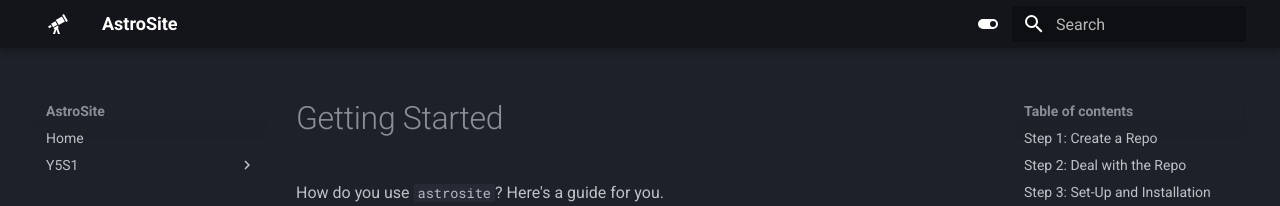
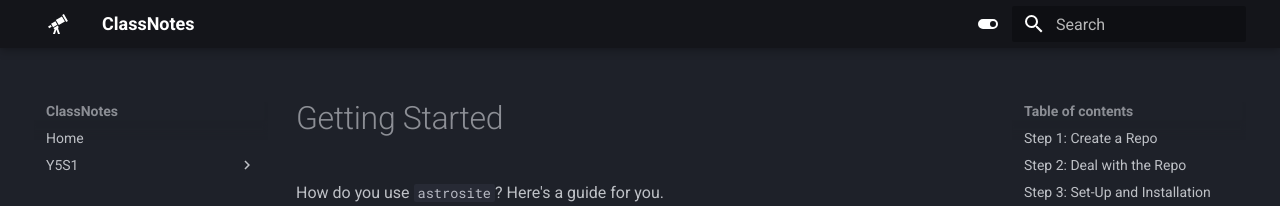
Before and after one commit to M23604/class-notes-v2, an MkDocs documentation site: the page built from docs/Getting Started.md, in a window 1280 px wide. Shown: the top 206 px of the page. Built offline with MkDocs 1.6.1 and Material for MkDocs 9.7.7, drawn with Linux system fonts in a browser that asks for light colours.

Commit message:
Change site name

```diff
--- a/mkdocs.yml
+++ b/mkdocs.yml
@@ -1,4 +1,4 @@
-site_name: AstroSite
+site_name: ClassNotes
 
 theme:
   name: 'material'
```
